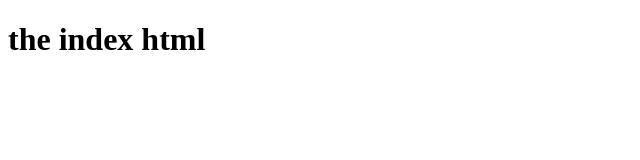
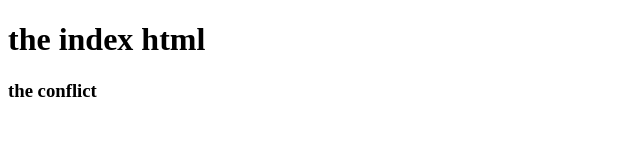
Before and after one commit to miri188422-git/branch-Repository, a plain HTML site: page index.html in a window 1280 px wide. Shown: the whole page, without its empty margins (0-640 px from the left). Drawn offline with Linux system fonts and the light colour scheme.

Commit message:
the  conflict commit

```diff
--- a/index.html
+++ b/index.html
@@ -7,5 +7,6 @@
 </head>
 <body>
     <h1>the index html</h1>
+    <h3>the conflict</h3>
 </body>
 </html>
```
